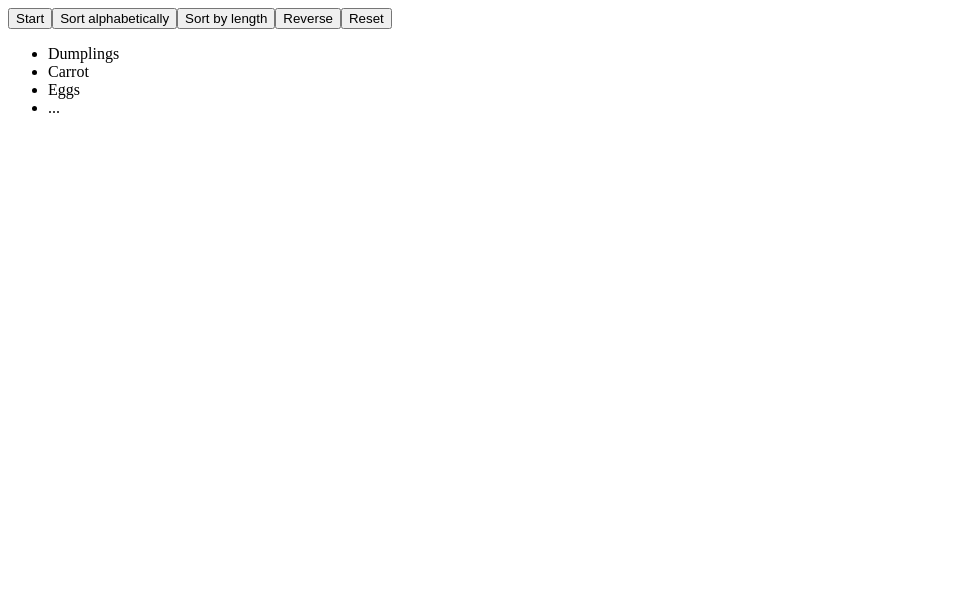
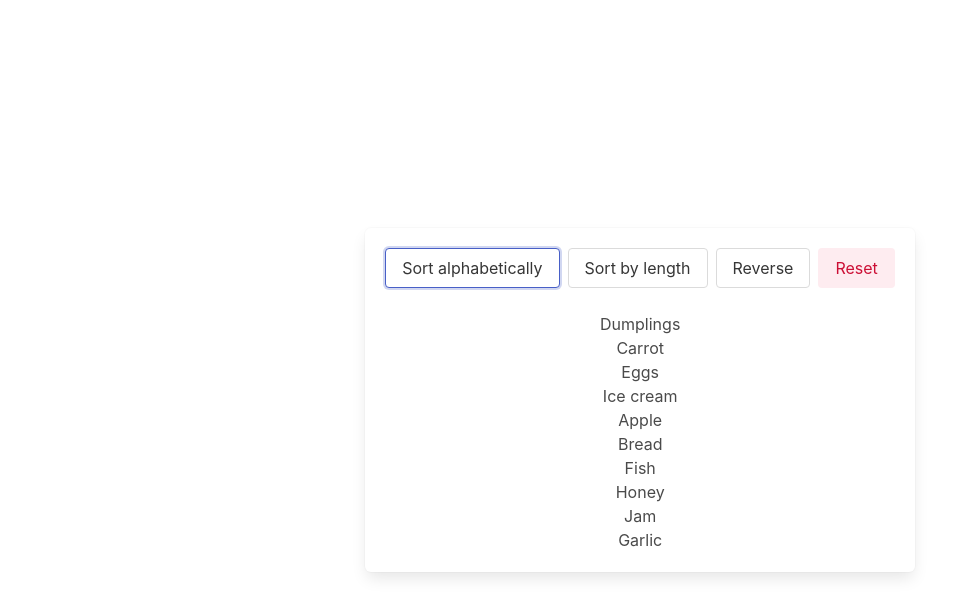
Before and after one commit to mate-academy/react_list-of-goods, a React (Create React App) app: page / in a window 1280 px wide. Both pictures are taken after a click on the button "Start". Shown: the top 616 px of the page, without its empty margins (0-971 px from the left). Built offline with nearby package versions, Linux system fonts and the light colour scheme.

Commit message:
Implemented list of goods

```diff
--- a/src/App.css
+++ b/src/App.css
@@ -1 +1,31 @@
-/* not empty */
+@import "https://cdn.jsdelivr.net/npm/bulma@0.9.4/css/bulma.min.css";
+
+.App {
+  display: flex;
+  justify-content: center;
+  align-items: center;
+  height: 100vh;
+}
+
+.Goods {
+  position: relative;
+}
+
+.Goods__item {
+  width: max-content;
+  position: relative;
+  animation: moveToCenter 1s cubic-bezier(0.33,0.24,0.35,1.85);
+  animation-fill-mode: forwards;
+}
+
+@keyframes moveToCenter {
+  from {
+    left: 0%;
+    transform: translateX(0%);
+  }
+
+  to {
+    left: 50%;
+    transform: translateX(-50%);
+  }
+}
--- a/src/App.tsx
+++ b/src/App.tsx
@@ -1,4 +1,3 @@
-/* eslint-disable @typescript-eslint/no-unused-vars */
 import React from 'react';
 import './App.css';
 
@@ -15,61 +14,159 @@ const goodsFromServer = [
   'Garlic',
 ];
 
+interface Good {
+  goodName: string,
+  id: number,
+}
+
+const preparedGoods: Good[] = goodsFromServer.map((good, index) => {
+  return {
+    goodName: good,
+    id: index,
+  };
+});
+
 enum SortType {
   NONE,
   ALPABET,
   LENGTH,
 }
 
-// Use this function in the render method
 function getReorderedGoods(
-  goods: string[],
+  goods: Good[],
   sortType: SortType,
   isReversed: boolean,
 ) {
-  // Not to mutate the original array
   const visibleGoods = [...goods];
 
-  // Sort and reverse goods if needed
-  // ...
+  if (sortType !== SortType.NONE) {
+    visibleGoods.sort((goodA, goodB): number => {
+      const firstGood = goodA.goodName;
+      const secondGood = goodB.goodName;
 
-  return visibleGoods;
+      switch (sortType) {
+        case SortType.ALPABET:
+          return firstGood.localeCompare(secondGood);
+
+        case SortType.LENGTH:
+          return firstGood.length - secondGood.length;
+
+        default:
+          return 0;
+      }
+    });
   }
 
-// DON'T save goods to the state
+  return isReversed
+    ? visibleGoods.reverse()
+    : visibleGoods;
+}
+
 type State = {
   isStarted: boolean,
   isReversed: boolean,
   sortType: SortType,
 };
 
-export const App = () => (
+export class App extends React.Component<{}, State> {
+  state: Readonly<State> = {
+    isStarted: false,
+    isReversed: false,
+    sortType: SortType.NONE,
+  };
+
+  render() {
+    const {
+      isStarted,
+      isReversed,
+      sortType,
+    } = this.state;
+
+    return (
       <div className="App">
-    <button type="button">
+        <div className="box">
+          <div className="buttons">
+            {!isStarted
+              ? (
+                <button
+                  type="button"
+                  className="
+                    button
+                    is-primary
+                    is-large
+                    is-light
+                  "
+                  onClick={() => this.setState({ isStarted: true })}
+                >
                   Start
                 </button>
-
-    <button type="button">
+              )
+              : (
+                <>
+                  <button
+                    type="button"
+                    className="button"
+                    onClick={() => this.setState(
+                      { sortType: SortType.ALPABET },
+                    )}
+                  >
                     Sort alphabetically
                   </button>
 
-    <button type="button">
+                  <button
+                    type="button"
+                    className="button"
+                    onClick={() => this.setState({ sortType: SortType.LENGTH })}
+                  >
                     Sort by length
                   </button>
 
-    <button type="button">
+                  <button
+                    type="button"
+                    className="button"
+                    onClick={() => this.setState(state => ({
+                      isReversed: !state.isReversed,
+                    }))}
+                  >
                     Reverse
                   </button>
 
-    <button type="button">
+                  <button
+                    type="button"
+                    className="
+                      button
+                      is-danger
+                      is-light
+                    "
+                    onClick={() => this.setState({
+                      isReversed: false,
+                      sortType: SortType.NONE,
+                    })}
+                  >
                     Reset
                   </button>
+                </>
+              )}
+          </div>
 
+          {isStarted && (
             <ul className="Goods">
-      <li className="Goods__item">Dumplings</li>
-      <li className="Goods__item">Carrot</li>
-      <li className="Goods__item">Eggs</li>
-      <li className="Goods__item">...</li>
+              {getReorderedGoods(
+                preparedGoods,
+                sortType,
+                isReversed,
+              ).map(good => (
+                <li
+                  key={good.id}
+                  className="Goods__item"
+                >
+                  {good.goodName}
+                </li>
+              ))}
             </ul>
+          )}
+        </div>
       </div>
     );
+  }
+}
```
Lines whose indentation alone changed are shown as unchanged.
